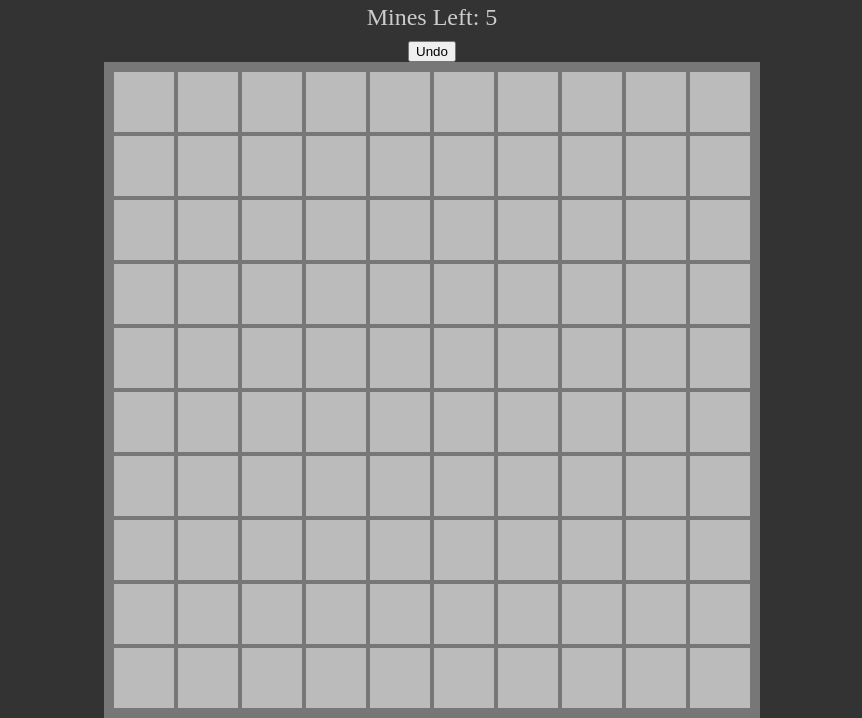
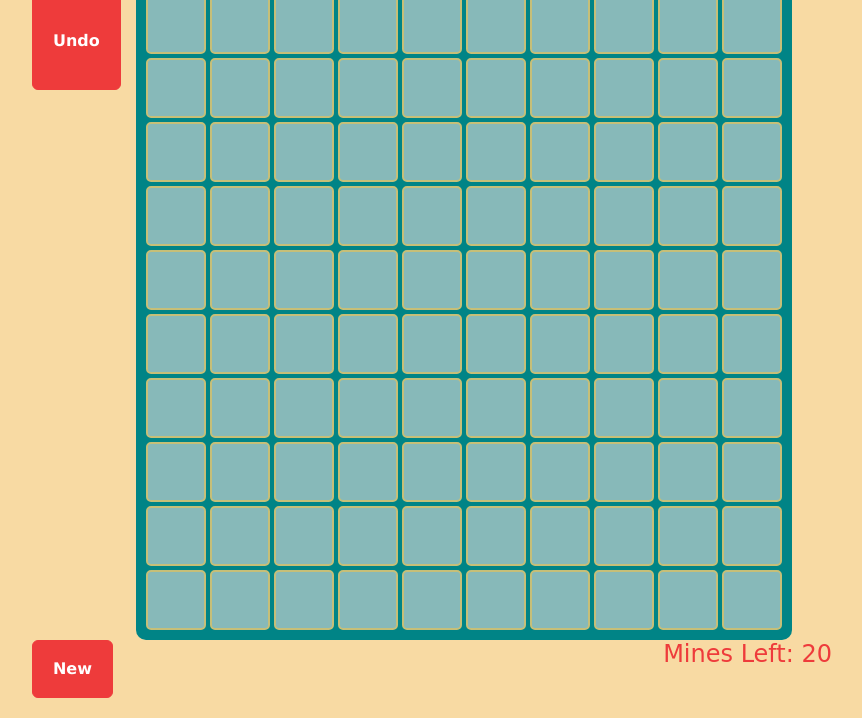
Before and after one commit to huymai0107/TheBombSawyerG9_Minesweeper, a plain HTML site: page index.html in a window 1280 px wide. Shown: the part 100-818 px from the top of the page, without its empty margins (208-1070 px from the left). Drawn offline with Linux system fonts and the light colour scheme; a web font is replaced by a local one.

Commit message:
update css and add new game button

```diff
--- a/index.html
+++ b/index.html
@@ -6,17 +6,33 @@
   <link rel="stylesheet" href="styles.css">
   <script src="script.js" type="module"></script>
   <title>Minesweeper</title>
+  <div>
+    <h2 class="title">Minesweeper</h2>
+  </div>
+
 </head>
 <body>
-  <h3 class="title">Minesweeper</h3>
-  <div class="subtext">
-    Mines Left: <span data-mine-count></span>
-  </div>
+  <div>
+    <button id="undo" class="undobtn"> Undo </button>
+    <h4 class="Notification">
+    </h4>
 
-  <div class="Notification">
+    <div class="board"></div>
+    <div>
+      <button onClick="window.location.reload();" class="btn" >New</button>
+
+      <div class="subtext">
+        Mines Left: <span data-mine-count></span>
+
+      </div>
+    </div>
+
 
   </div>
-  <button id="undo" class="undobtn"> Undo </button>
-  <div class="board"></div>
+</div>
 </body>
 </html>
+
+<style>
+  @import url('https://fonts.googleapis.com/css2?family=Koulen&family=Macondo&family=Pacifico&display=swap');
+  </style>
--- a/script.js
+++ b/script.js
@@ -10,7 +10,7 @@ import {
   setCount,
   } from "./minesweeper.js"
 const BOARD_SIZE = 10
-const NUMBER_OF_MINES = 5
+const NUMBER_OF_MINES = 20
 let positions = []
 let state = []
 
--- a/styles.css
+++ b/styles.css
@@ -2,24 +2,41 @@
     box-sizing: border-box;
   }
 
+
   body {
+    /* font-family: nunito,roboto,proxima-nova,"proxima nova",sans-serif; */
+    font-family: 'Koulen', cursive;
     margin: 0;
-    background-color: #333;
+    background-color: #f8daa3;
     display: flex;
     align-items: center;
     font-size: 3rem;
     flex-direction: column;
-    color: white;
+    color: #ff5432;
+    -webkit-margin-before: 0px;
+    -webkit-margin-after: 0px;
   }
 
   .title {
+    /* margin: px; */
+    -webkit-margin-before: 0px;
+    -webkit-margin-after: 0px;
+  }
+
+  .Notification{
     margin: 20px;
+    color: #ee3b3b;
+    -webkit-margin-before: 0px;
+    -webkit-margin-after: 0px;
+    float: right;
+
   }
 
   .subtext {
-    color: #CCC;
+    color: #ee3b3b;
     font-size: 1.5rem;
-    margin-bottom: 10px;
+    /* margin-bottom: 10px; */
+    float:right;
   }
 
   .board {
@@ -27,8 +44,9 @@
     padding: 10px;
     grid-template-columns: repeat(var(--size), 60px);
     grid-template-rows: repeat(var(--size), 60px);
+    border-radius: 10px;
     gap: 4px;
-    background-color: #777;
+    background-color: #008486;
     pointer-events: fill;
   }
 
@@ -36,20 +54,22 @@
     width: 100%;
     height: 100%;
     display: flex;
+    border-radius: 5px;
+
     justify-content: center;
     align-items: center;
-    color: white;
-    border: 2px solid #BBB;
+    color: #c2f4f8;
+    border: 2px solid #c6bf78;
     user-select: none;
   }
 
   .board > [data-status="hidden"] {
-    background-color: #BBB;
+    background-color: #87b9b9;
     cursor: pointer;
   }
 
   .board > [data-status="mine"] {
-    background-color: red;
+    background-color: #f02d35;
   }
 
   .board > [data-status="number"] {
@@ -57,9 +77,86 @@
   }
 
   .board > [data-status="marked"] {
-    background-color: yellow;
+    background-color: #f4f8a3;
   }
 
-  .undobtn{
+  /* .undobtn{
     pointer-events: fill;
+  } */
+
+
+
+  /* CSS */
+  .undobtn {
+    font-family: 'Koulen', cursive;
+    pointer-events: fill;
+    background: #ee3b3b;
+    border: 1px solid #ee3b3b;
+    border-radius: 6px;
+    /* box-shadow: rgba(0, 0, 0, 0.1) 1px 2px 4px; */
+    box-sizing: border-box;
+    color: #FFFFFF;
+    cursor: pointer;
+    display: inline-block;
+    font-size: 16px;
+    font-weight: 800;
+    line-height: 16px;
+    min-height: 40px;
+    outline: 0;
+    padding: 40px 20px;
+    text-align: center;
+    text-rendering: geometricprecision;
+    text-transform: none;
+    user-select: none;
+    -webkit-user-select: none;
+    touch-action: manipulation;
+    vertical-align: middle;
+
+    /* display:inline; */
+
   }
+  .btn {
+    font-family: 'Koulen', cursive;
+    pointer-events: fill;
+    background: #ee3b3b;
+    border: 1px solid #ee3b3b;
+    border-radius: 6px;
+    /* box-shadow: rgba(0, 0, 0, 0.1) 1px 2px 4px; */
+    box-sizing: border-box;
+    color: #FFFFFF;
+    cursor: pointer;
+    display: inline-block;
+    font-size: 16px;
+    font-weight: 800;
+
+
+    line-height: 16px;
+    min-height: 40px;
+    outline: 0;
+    padding: 20px 20px;
+    text-align: center;
+    text-rendering: geometricprecision;
+    text-transform: none;
+    user-select: none;
+    -webkit-user-select: none;
+    touch-action: manipulation;
+    vertical-align: middle;
+    /* float: down; */
+    -webkit-margin-before: 0px;
+    -webkit-margin-after: 0px;
+    vertical-align: top;
+    /* display:inline; */
+
+  }
+
+
+  /* .button-24:hover,
+  .button-24:active {
+    background-color: initial;
+    background-position: 0 0;
+    color: #ee3b3b;
+  }
+
+  .button-24:active {
+    opacity: .5;
+  } */
```
